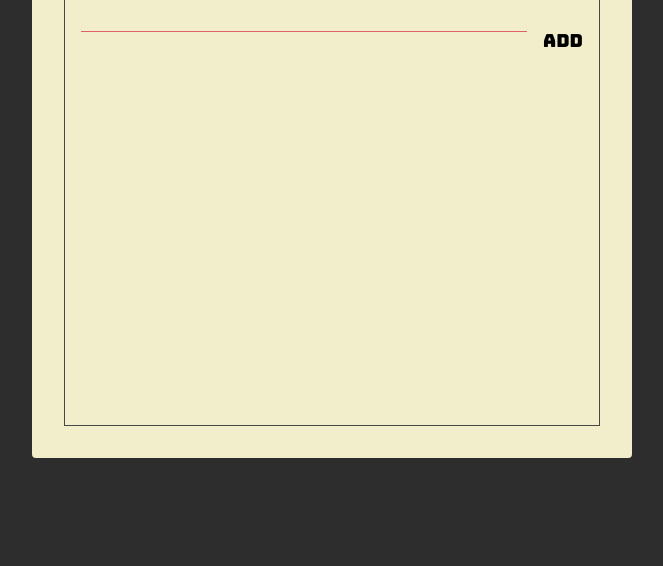
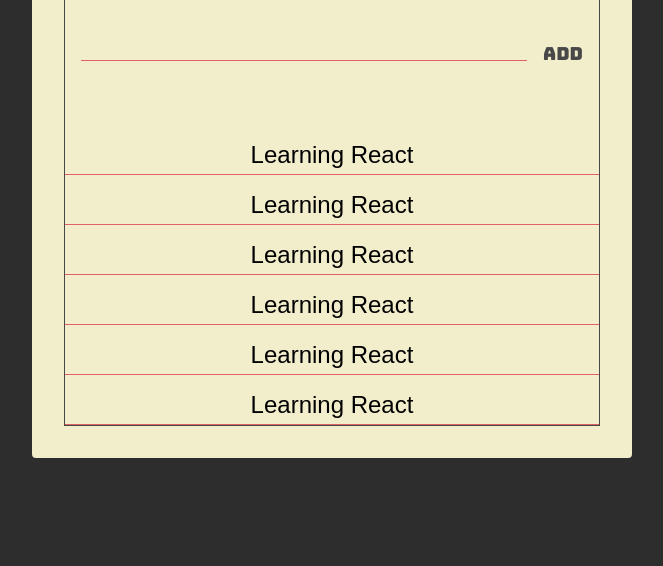
Before and after one commit to fara-firman/react-course, a website: page index.html in a window 1280 px wide. Shown: the part 250-816 px from the top of the page, without its empty margins (308-971 px from the left). Drawn offline with Linux system fonts and the light colour scheme; a web font is replaced by a local one.

Commit message:
membuat todo list section

```diff
--- a/index.html
+++ b/index.html
@@ -16,7 +16,7 @@
     <div class="container">
       <div class="frame">
         <section class="header">
-          <button class="header-btn">Add</button>
+          <button class="header-btn main-black-color">Add</button>
           <h1 class="header-title">ToDo List</h1>
           <button class="header-btn main-red-color">Clear</button>
         </section>
@@ -24,7 +24,28 @@
         <section class="add">
           <form class="add-form">
             <input type="text" class="add-input">
-            <button class="add-btn">Add</button>
+            <button class="add-btn main-black-color">Add</button>
+        </section>
+
+        <section class="todos">
+          <div class="todo">
+            <span class="todo-text">Learning React</span>
+          </div>
+          <div class="todo">
+              <span class="todo-text">Learning React</span>
+          </div>
+          <div class="todo">
+              <span class="todo-text">Learning React</span>
+          </div>
+          <div class="todo">
+              <span class="todo-text">Learning React</span>
+          </div>
+          <div class="todo">
+              <span class="todo-text">Learning React</span>
+          </div>
+          <div class="todo">
+              <span class="todo-text">Learning React</span>
+          </div>
         </section>
       </div>
     </div>
--- a/style.css
+++ b/style.css
@@ -4,10 +4,15 @@
 
 :root {
   --main-red-color: #e06262;
+  --main-black-color: #484848;
 }
 
 .main-red-color {
   color: var(--main-red-color);
+}
+
+.main-black-color {
+  color: var(--main-black-color);
 }
 
 html {
@@ -41,11 +46,12 @@
 }
 
 .frame {
-  border: 1px solid #484848;
+  border: 1px solid var(--main-black-color);
   height: 100%;
 
   display: flex;
   flex-direction: column;
+  justify-content: space-between;
 }
 
 .header {
@@ -57,6 +63,7 @@
   flex: 1;
   text-align: center;
 
+  color: var(--main-black-color);
   font-size: 3.8rem;
   font-family: "Sofia", sans-serif;
   text-transform: uppercase;
@@ -72,6 +79,18 @@
   background: unset;
   border: unset;
   outline: unset;
+}
+
+.header-btn.main-red-color:active {
+  text-shadow: 1px 1px 2px var(--main-red-color);
+}
+
+.header-btn.main-black-color:active {
+  text-shadow: 1px 1px 2px var(--main-black-color);
+}
+
+.add-btn.main-black-color:active {
+  text-shadow: 1px 1px 2px var(--main-black-color);
 }
 
 .add {
@@ -104,9 +123,35 @@
 
   padding: 16px;
   padding-right: unset;
+  padding-top: unset;
   cursor: pointer;
 
   background: unset;
   border: unset;
   outline: unset;
 }
+
+.todos {
+  display: flex;
+  flex-direction: column;
+}
+
+.todo {
+  position: relative;
+
+  flex: 1 0 auto;
+  text-align: center;
+
+  min-height: 34px;
+  margin: 16px 0 0;
+  font-family: "Sofia", sans-serif;
+  font-size: 24px;
+
+  border-bottom: 1px solid var(--main-red-color);
+}
+
+.todo-text {
+  position: absolute;
+  left: 50%;
+  transform: translate(-50%);
+}
```
